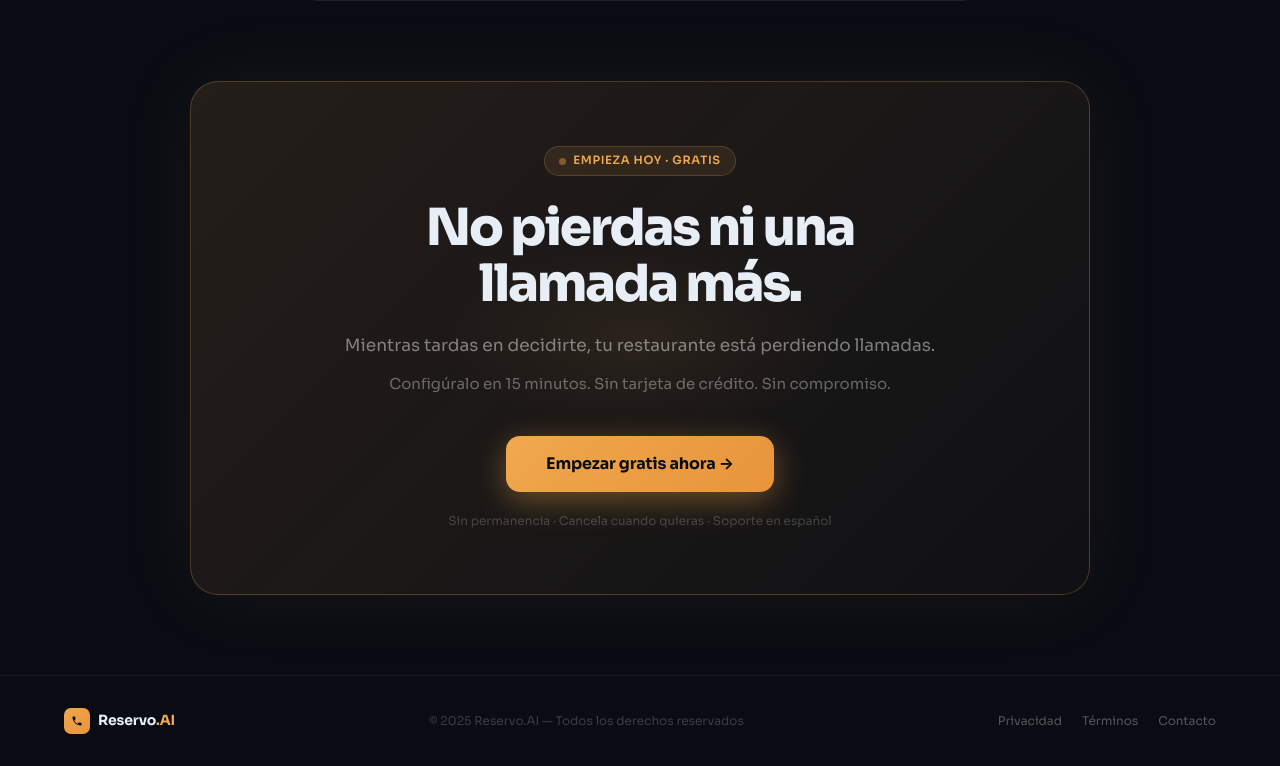
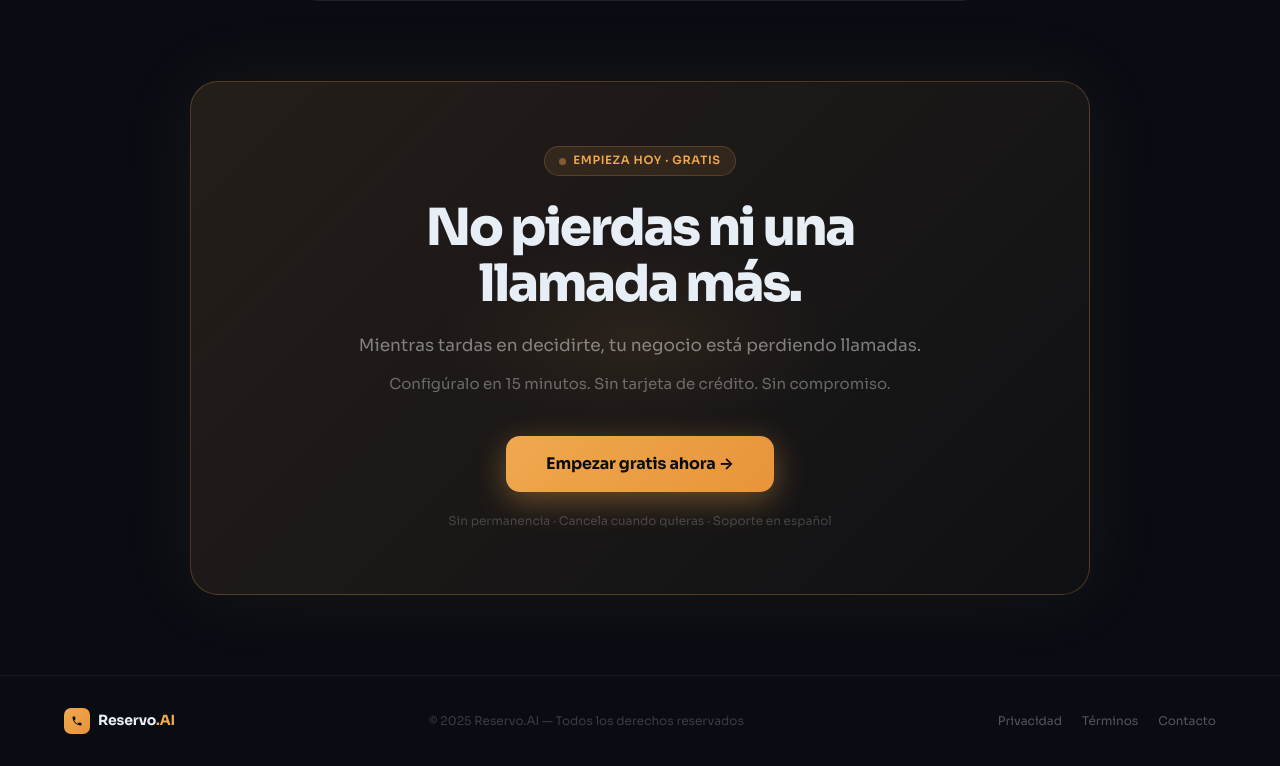
Before and after one commit to infohorizonstudioo-spec/restaurante-ai, a Next.js app: page / in a window 1280 px wide. Shown: the part 4825-5591 px from the top of the page. Built offline with nearby package versions, Linux system fonts and the light colour scheme.

Commit message:
fix: landing genérica — tu negocio en vez de tu restaurante

```diff
--- a/src/app/page.tsx
+++ b/src/app/page.tsx
@@ -462,7 +462,7 @@ export default function HomePage() {
               No pierdas ni una<br/>llamada más.
             </h2>
             <p style={{fontSize:17,color:C.muted,marginBottom:12,lineHeight:1.7}}>
-              Mientras tardas en decidirte, tu restaurante está perdiendo llamadas.
+              Mientras tardas en decidirte, tu negocio está perdiendo llamadas.
             </p>
             <p style={{fontSize:15,color:'rgba(255,255,255,0.35)',marginBottom:40}}>
               Configúralo en 15 minutos. Sin tarjeta de crédito. Sin compromiso.
```
